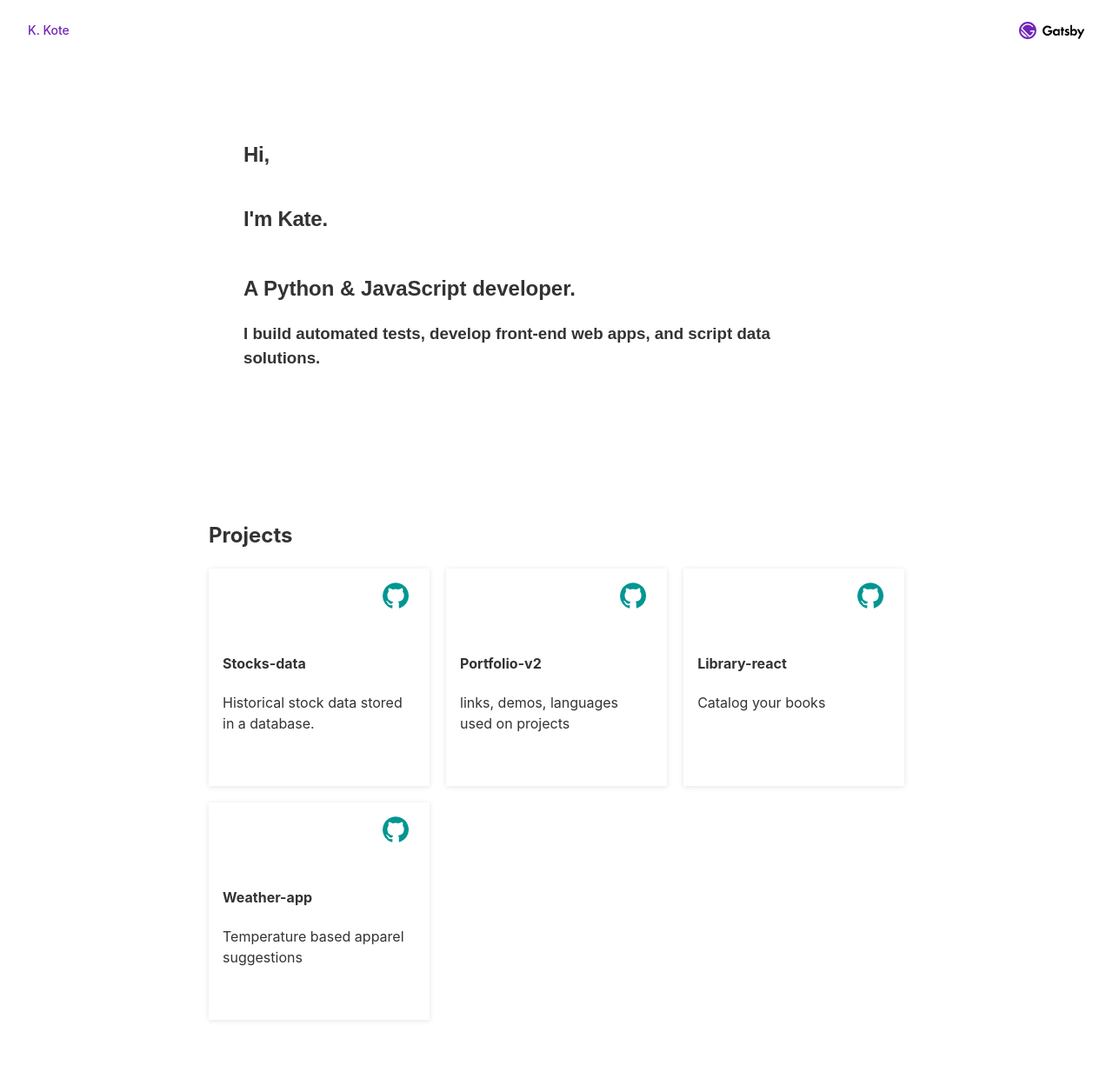
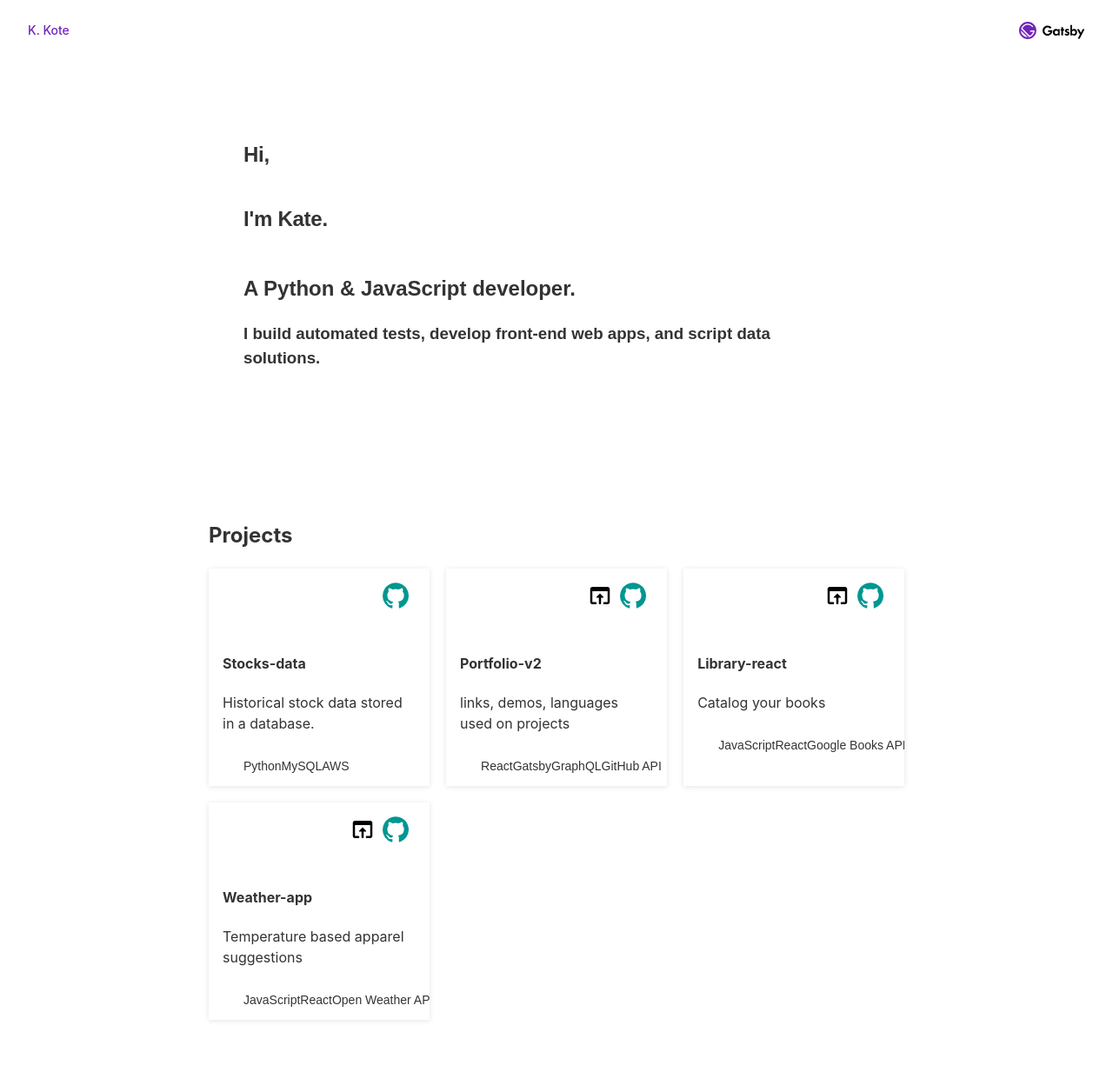
Before and after one commit to kkote/portfolio-gatsby, a Gatsby site: page / in a window 1280 px wide. Shown: the top 1233 px of the page at 87% size. Built offline with nearby package versions, Linux system fonts and the light colour scheme; Gatsby itself is replaced by a stand-in of ours.

Commit message:
add project skills, demo link

```diff
--- a/src/components/projects.js
+++ b/src/components/projects.js
@@ -5,6 +5,20 @@ import {
     Wrapper,IntroWrapper,Details,FirstLine,SecondLine,ThirdLine,FourthLine,Contact,
 } from './intro' */
 import githubIcon from '../assets/github.svg'
+import openIcon from '../assets/open_in_browser-24px.svg'
+
+const Skills = props => {
+    const projectName = props.skills
+    const skillsUsed = props.skills || ['HTML', 'CSS', 'Bootstrap']
+
+    return (
+      <ul style={styles.lang}>
+        {skillsUsed.map((item, i) => (
+          <li key={i}>{item} </li>
+        ))}
+      </ul>
+    )
+  }
 
 const styles = {
     wrapper: {
@@ -67,18 +81,21 @@ const links = [
   {
     name: "Portfolio-v2",
     url: "https://github.com/kkote/portfolio-v2",
+    demoUrl: "https://github.com/kkote/weather-app",
     description: "links, demos, languages used on projects",
     skills: ["React", "Gatsby", "GraphQL", "GitHub API"],
   },
   {
     name: "Library-react",
     url: "https://github.com/kkote/library-react",
+    demoUrl: "https://github.com/kkote/weather-app",
     description: "Catalog your books",
     skills: ["JavaScript", "React", "Google Books API"],
   },
   {
     name: "Weather-app",
     url: "https://github.com/kkote/weather-app",
+    demoUrl: "https://github.com/kkote/weather-app",
     description: "Temperature based apparel suggestions ",
     skills: ["JavaScript", "React", "Open Weather API", "Material-UI"],
   },
@@ -97,6 +114,10 @@ const Projects = () => (
           <div style={styles.content}>
             <div>
               <div style={styles.icons}>
+              {link.demoUrl ? (
+                <a style={styles.aProject}  href={link.demoUrl} target="_blank" rel="noopener noreferrer" >
+                    <img style={styles.imgProject} src={openIcon} alt="Open Icon" />
+                </a>) : ( <a href="" /> )}
                 <a style={styles.aProject} href={link.url} target="_blank" rel="noopener noreferrer">
                    <img style={styles.imgProject} src={githubIcon} alt="GitHub Icon" />
                 </a>
@@ -105,13 +126,14 @@ const Projects = () => (
               <h4>{link.name}</h4>
               <p>{link.description}</p>
             </div>
-            {/* <div>
-              <ul style={styles.lang}>
+            <div>
+              {/* <ul style={styles.lang}>
                 {links.skills.map((item, i) => (
                   <li key={i}>{item} </li>
                 ))}
-              </ul>
-            </div> */}
+              </ul> */}
+              <Skills skills={link.skills} />
+            </div>
           </div>
         </div>
       </div>
```
